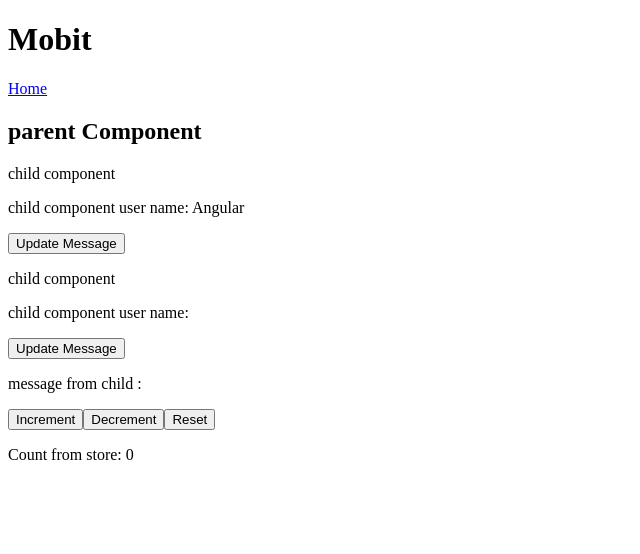
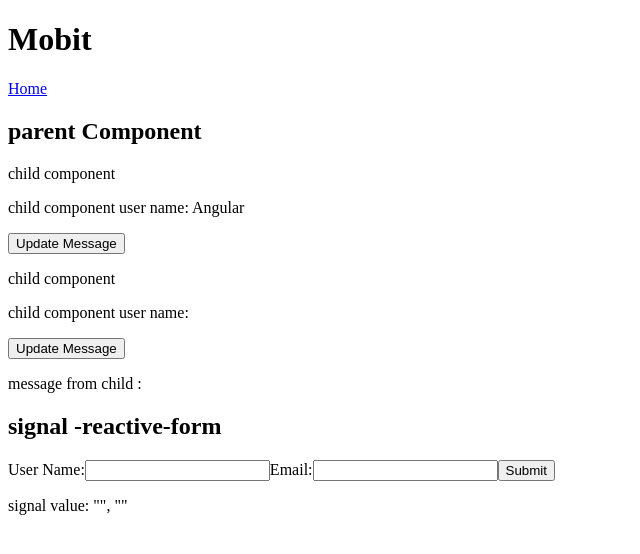
Before and after one commit to gittudemo/angular-tytorial, an Angular app: page / in a window 1280 px wide. Shown: the top 554 px of the page, without its empty margins (0-640 px from the left). Built offline with nearby package versions, Linux system fonts and the light colour scheme.

Commit message:
reactive-form-using-signals

```diff
--- a/src/app/app.html
+++ b/src/app/app.html
@@ -20,11 +20,28 @@
 
   <app-child #childRef></app-child>
   <p>message from child : {{ childRef.message() }}</p>
+  <!--
+
+
 
   <button (click)="counterStore.increment()">Increment</button>
   <button (click)="counterStore.decrement()">Decrement</button>
   <button (click)="counterStore.reset()">Reset</button>
 
-  <p>Count from store: {{ counterStore.count() }}</p>
+  <p>Count from store: {{ counterStore.count() }}</p> -->
+  <h2>signal -reactive-form</h2>
+
+  <form [formGroup]="myForm">
+    <label for="userName">User Name:</label>
+    <input id="userName" formControlName="userName" type="text" />
+
+    <label for="email">Email:</label>
+    <input id="email" formControlName="email" type="email" />
+
+    <button (click)="sublitForm()">Submit</button>
+  </form>
+
+  <p>signal value: {{ userSignal().userName | json }}, {{ userSignal().email | json }}</p>
+
   <router-outlet></router-outlet>
 </main>
--- a/src/app/app.ts
+++ b/src/app/app.ts
@@ -2,18 +2,20 @@
 import { RouterOutlet, RouterLink } from '@angular/router';
 import { Child } from './child/child';
 import { CounterService } from './core/store/counter';
+import { FormBuilder, FormGroup, ReactiveFormsModule } from '@angular/forms';
+import { CommonModule } from '@angular/common';
 
 @Component({
   selector: 'app-root',
-  imports: [RouterOutlet, RouterLink, Child], //importing the child component
+  imports: [RouterOutlet, RouterLink, Child, ReactiveFormsModule, CommonModule], //importing the child component
   templateUrl: './app.html',
   styleUrl: './app.css',
 })
 export class App {
+  myForm: FormGroup; //step6 : create a form group variable to hold the form group created in the constructor and use it in the template to bind the form controls to the input fields.
   // protected readonly title = signal('angular-tytorial');
   // name = 'Angular';
   // isAdmin = true;
-
 
   // item = [10,20,15,35,67];
   // newItems = [10,1,21,5,8];
@@ -31,16 +33,36 @@
   //   this.count.set(0);
   // }
 
-
-
   //how to transfer data from parent to child component using @Input decorator.
 
+  userName: string = 'Angular'; //strp1 : create a variable in parent component and assign some value to it.
 
-  userName : string = "Angular";  //strp1 : create a variable in parent component and assign some value to it.
+  // constructor(public counterStore : CounterService) {
 
+  // }
 
-  constructor(public counterStore : CounterService) {
+  userSignal = signal({
+    //step1 : create a signal variable toassign some value and pass it to FormGroup
+    userName: '',
+    email: '',
+  });
 
+  constructor(private fb: FormBuilder) {
+    //step2 : inject the FormBuilder service in the constructor to create a form group
+    this.myForm = this.fb.group({
+      //step3 : create a form group and assign the signal variable to the form controls
+      userName: [''], //step4 : assign some default value to the form controls
+      email: [''], //step5 : assign some default value to the form controls
+    });
+
+    this.myForm.valueChanges.subscribe((value) => {
+      //step7 : subscribe to the valueChanges observable of the form group to get the updated values of the form controls and update the signal variable with the new values.
+      this.userSignal.set(value);
+    });
   }
 
+  sublitForm() {
+    console.log(this.myForm.value); //step8 : create a function to submit the form and log the form values to the console.
+    console.log(`User Name: ${this.myForm.value.userName}, Email: ${this.myForm.value.email}`); //step9 : log the form values in a formatted way to the console.
+  }
 }
```
